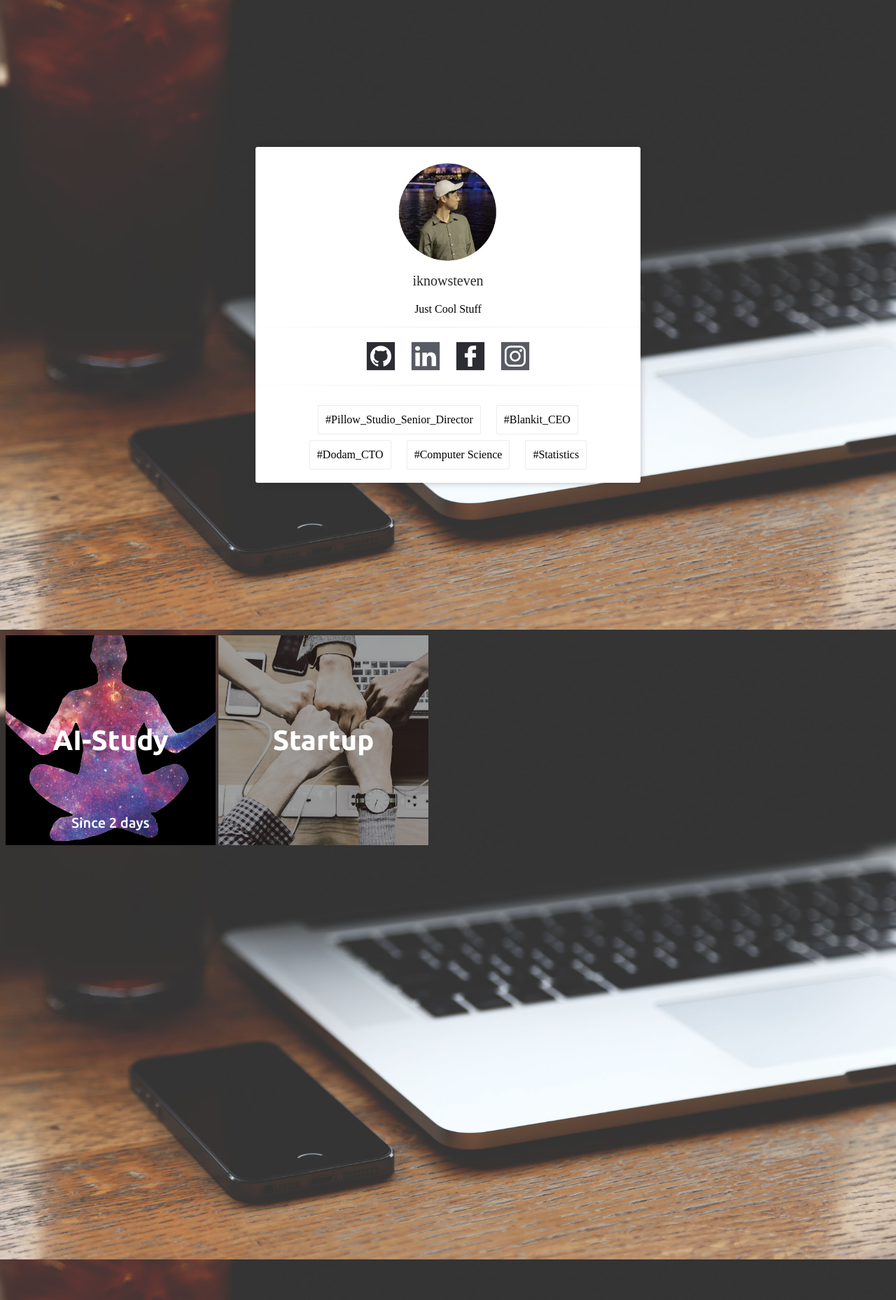
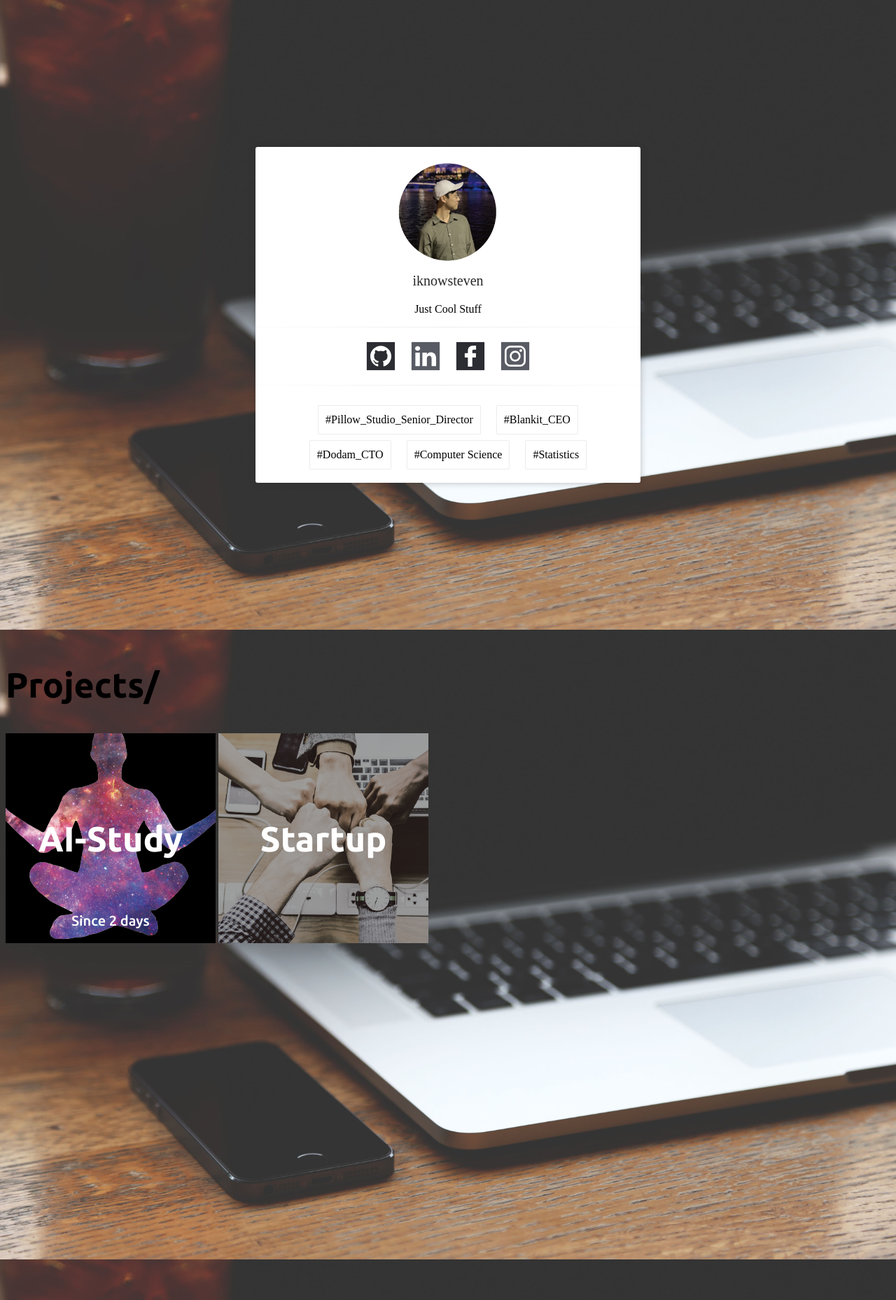
Before and after one commit to iknowSteven/iknowSteven.github.io, a Jekyll site: the page built from index.md, in a window 1280 px wide. Shown: the whole page at 70% size. Built offline with Jekyll 4.4.1, drawn with Linux system fonts in a browser that asks for light colours; our own code applies the rules of GitHub Pages for plain Markdown files.

Commit message:
no message

```diff
--- a/_layouts/home.html
+++ b/_layouts/home.html
@@ -30,6 +30,7 @@
     </article>
 </section>
 <article id="all_countdown_container">
+    <h1>Projects/</h1>
     {% include countdown/AI_Study.html %}
     {% include countdown/Startup.html %}
 </article>
--- a/assets/css/home.css
+++ b/assets/css/home.css
@@ -11,6 +11,13 @@ html {
 
 #all_countdown_container {
     margin: auto;
+    min-height: 100vh;
+}
+
+#all_countdown_container h1 {
+    font-size: 50px;
+    font-weight: 700;
+    font-family: 'Ubuntu', sans-serif;
 }
 
 #home_main_container {
--- a/assets/js/src/countdown.js
+++ b/assets/js/src/countdown.js
@@ -1,5 +1,5 @@
 var countDownSince = document.getElementsByClassName("countdown_since")[0].innerHTML;
-var countDownDate = new Date(countDownSince+" 09:00:00").getTime();
+var countDownDate = new Date(countDownSince+" 00:00:00").getTime();
 var now = new Date().getTime();
 var distance = now - countDownDate;
 var days = Math.floor(distance / (1000 * 60 * 60 * 24));
```
